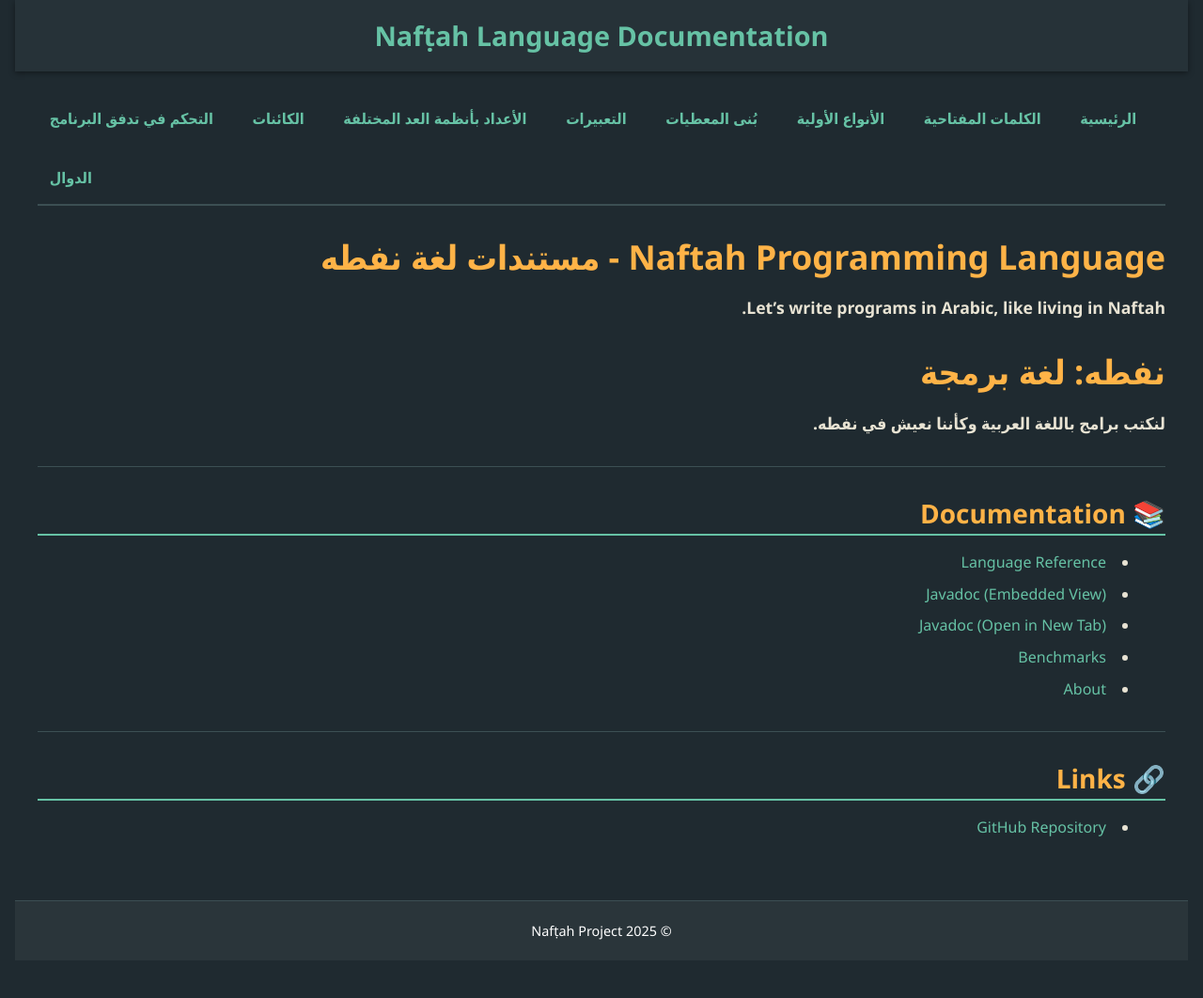
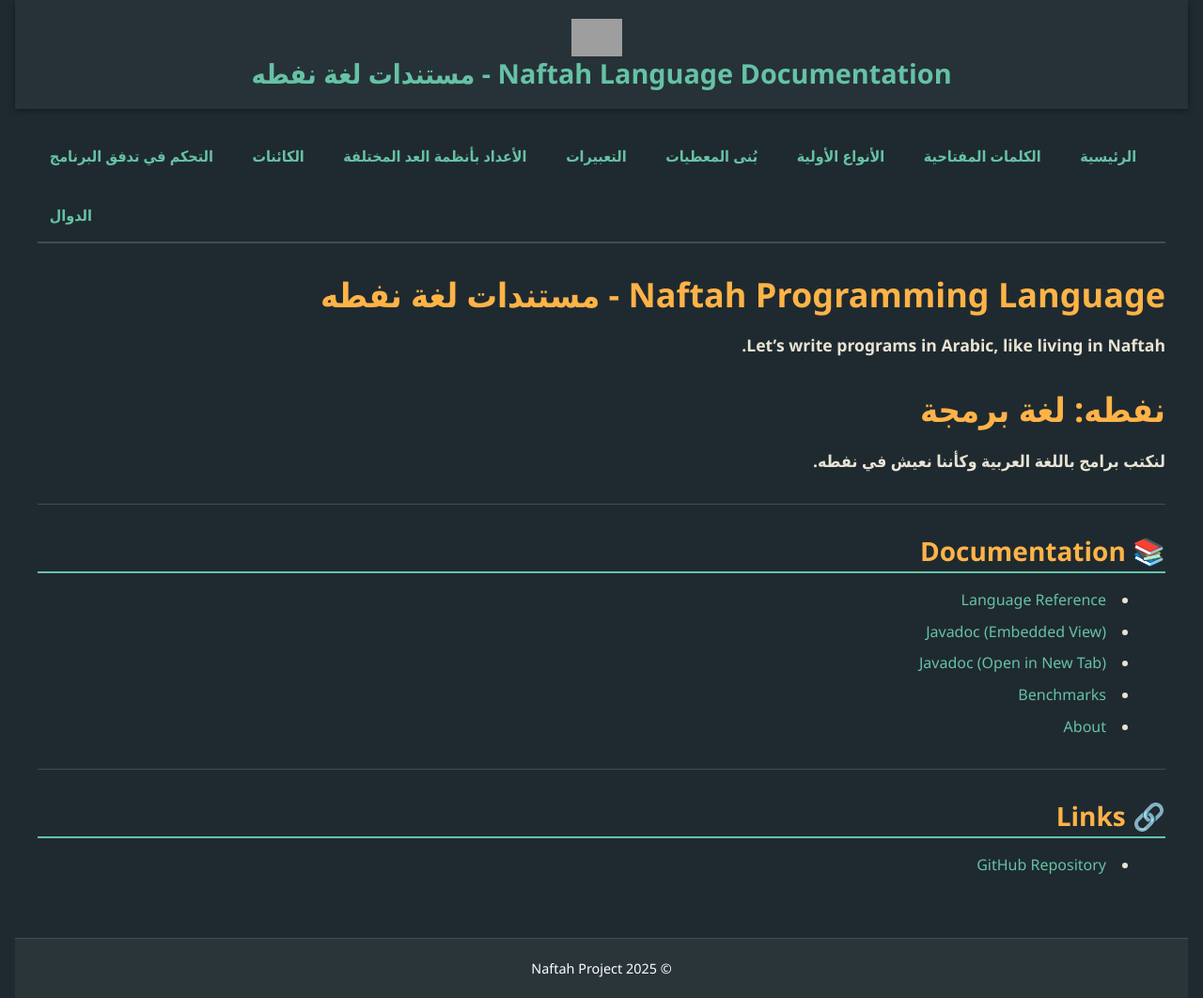
Before and after one commit to Chakib-DAII/Naftah, a Jekyll site: the page built from docs-site/index.md, in a window 1280 px wide. Shown: the whole page at 94% size. Built offline with Jekyll 4.4.1, drawn with Linux system fonts in a browser that asks for light colours; before the commit the page ends 1022 px from its top, so only the background shows below that; grey boxes are pictures that could not be loaded.

Commit message:
Naftah - documentation - language reference - gh pages setup - updated jekyll config

```diff
--- a/docs-site/_config.yml
+++ b/docs-site/_config.yml
@@ -1,7 +1,7 @@
 # _config.yml
 
-title: "Nafṭah Language Documentation"
-description: "Documentation and guides for Nafṭah programming language"
+title: "Naftah Language Documentation - مستندات لغة نفطه"
+description: "Documentation and guides for Naftah programming language"
 baseurl: ""
 url:   # TODO: GitHub Pages URL
 
--- a/docs-site/_layouts/default.html
+++ b/docs-site/_layouts/default.html
@@ -9,7 +9,13 @@
 </head>
 <body>
 <header class="site-header">
-	<h1><a href="{{ site.baseurl | prepend: site.url }}/">{{ site.title }}</a></h1>
+	<img alt="NaftahLang" src="{{ '/assets/images/logo.png' | relative_url }}"
+		 style="height: 40px; vertical-align: middle; margin-right: 10px;">
+	<h1>
+		<a href="{{ site.baseurl | prepend: site.url }}/">
+			{{ site.title }}
+		</a>
+	</h1>
 </header>
 
 <main class="site-content">
@@ -18,7 +24,7 @@
 </main>
 
 <footer class="site-footer">
-	&copy; {{ "now" | date: "%Y" }} Nafṭah Project
+	&copy; {{ "now" | date: "%Y" }} Naftah Project
 </footer>
 </body>
 </html>
```
